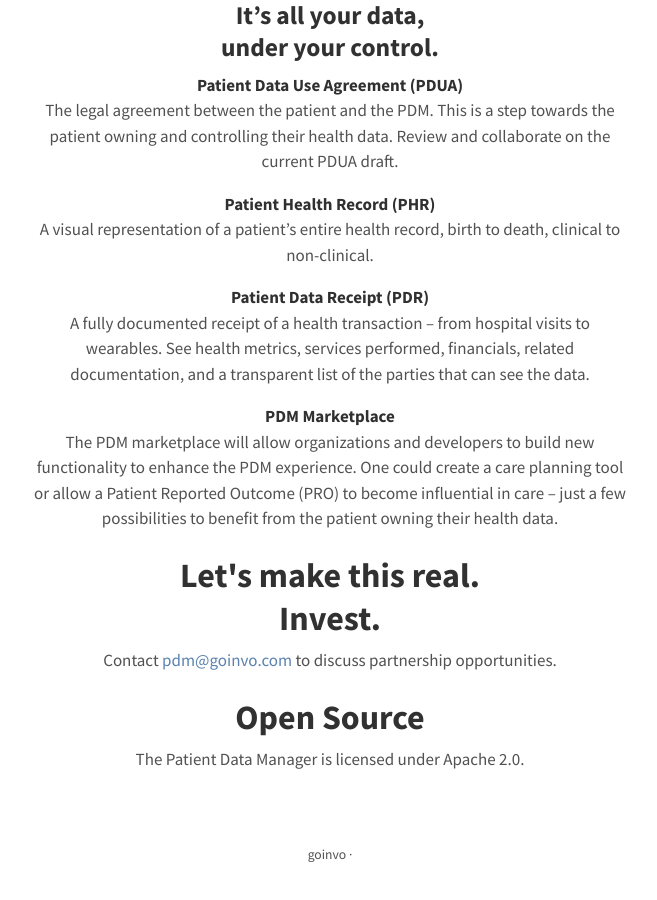
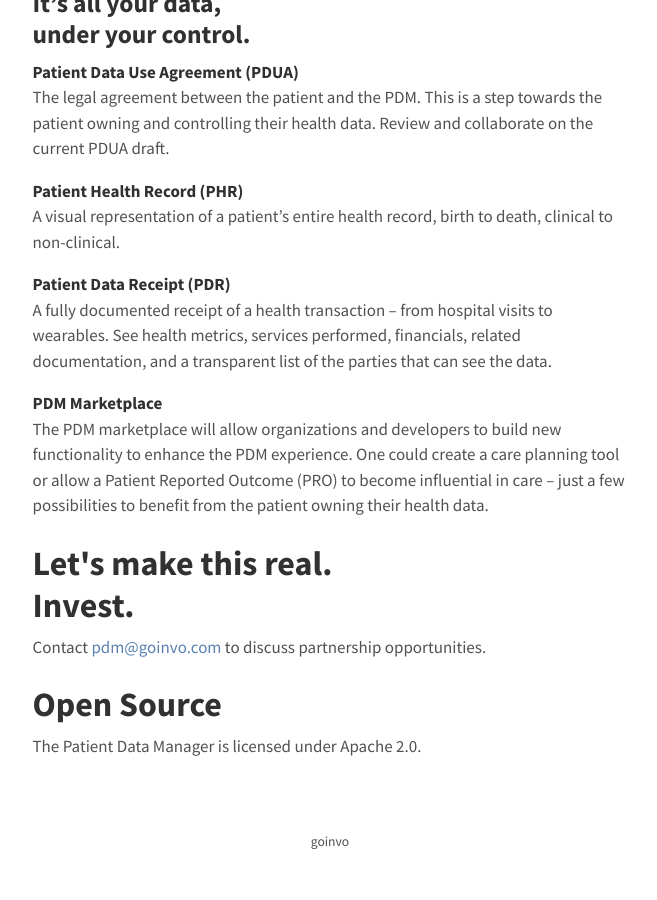
Before and after one commit to patient-data-manager/pdm-website, a Jekyll site: the page built from index.html, in a window 1280 px wide and 900 px high, scrolled down 1068 px. Shown: the whole window, without its empty margins (310-967 px from the left). Built offline with Jekyll 4.4.1, drawn with Linux system fonts in a browser that asks for light colours.

Commit message:
Left align content.

```diff
--- a/_layouts/default.html
+++ b/_layouts/default.html
@@ -19,7 +19,7 @@
 
       <footer class="footer">
         <small>
-            <span class="copyright">{{ site.author.name }}</span> &middot;
+            <span class="copyright">{{ site.author.name }}</span>
         </small>
         <div class="ftr-links">
           <!-- <a href="https://github.com/nicoelayda"><i class="fa fa-github-alt"></i></a> -->
--- a/index.html
+++ b/index.html
@@ -5,10 +5,10 @@
 <div class="page">
 
   <header>
-    <h1 class="landing-title">All your health data in one place.</h1>
+    <h1>All your health data in one place.</h1>
   </header>
 
-  <div class="text-center">
+  <div>
 
     <h1>
       Patient Power.<br />
```
